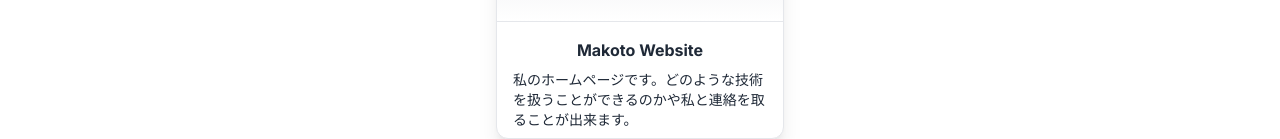
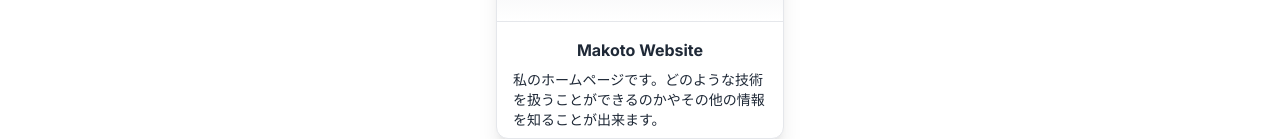
Before and after one commit to moat1/makotowebsite, a Next.js app: page /portfolio in a window 1280 px wide. Shown: the part 672-811 px from the top of the page. Built offline with nearby package versions, Linux system fonts and the light colour scheme.

Commit message:
♻️ メタ情報の修正

```diff
--- a/src/app/(nomal)/account/layout.tsx
+++ b/src/app/(nomal)/account/layout.tsx
@@ -1,4 +1,9 @@
-"use client";
+import { Metadata } from "next";
+
+export const metadata: Metadata = {
+  title: "Account",
+  description: "このページでは私が所有しているアカウントの一覧をまとめています。",
+};
 
 const Layout = ({ children }: { children: React.ReactNode }) => {
   return (
--- a/src/app/(nomal)/code/layout.tsx
+++ b/src/app/(nomal)/code/layout.tsx
@@ -1,4 +1,10 @@
-"use client";
+import { Metadata } from "next";
+
+export const metadata: Metadata = {
+  title: "利用規約",
+  description:
+    "この利用規約（以下，「本規約」といいます。）は，当サイトが提供するサービス（以下，「本サービス」といいます。）の利用条件を定めるものです。当サイトをご利用の皆さま（以下，「ユーザー」といいます。）には，本規約に従って，本サービスをご利用いただきます。",
+};
 
 const Layout = ({ children }: { children: React.ReactNode }) => {
   return (
--- a/src/app/(nomal)/portfolio/layout.tsx
+++ b/src/app/(nomal)/portfolio/layout.tsx
@@ -1,4 +1,10 @@
-"use client";
+import { Metadata } from "next";
+
+export const metadata: Metadata = {
+  title: "Portfolio",
+  description:
+    "ポートフォリオページです。このページでは私がこれまでに作成した制作物（主にWebアプリケーション）の一覧を見ることが出来ます。",
+};
 
 const Layout = ({ children }: { children: React.ReactNode }) => {
   return (
--- a/src/app/(nomal)/portfolio/page.tsx
+++ b/src/app/(nomal)/portfolio/page.tsx
@@ -8,7 +8,7 @@ export default function Portfolio() {
       image: "/pagelogo.png",
       title: "Makoto Website",
       description:
-        "私のホームページです。どのような技術を扱うことができるのかや私と連絡を取ることが出来ます。",
+        "私のホームページです。どのような技術を扱うことができるのかやその他の情報を知ることが出来ます。",
     },
   ];
   return (
--- a/src/app/(nomal)/privacypolicy/layout.tsx
+++ b/src/app/(nomal)/privacypolicy/layout.tsx
@@ -1,4 +1,10 @@
-"use client";
+import { Metadata } from "next";
+
+export const metadata: Metadata = {
+  title: "プライバシーポリシー",
+  description:
+    "本ウェブサイト上で提供するサービス（以下,「本サービス」といいます。）における，ユーザーの個人情報の取扱いについて，以下のとおりプライバシーポリシー（以下，「本ポリシー」といいます。）を定めます。",
+};
 
 const Layout = ({ children }: { children: React.ReactNode }) => {
   return (
```
